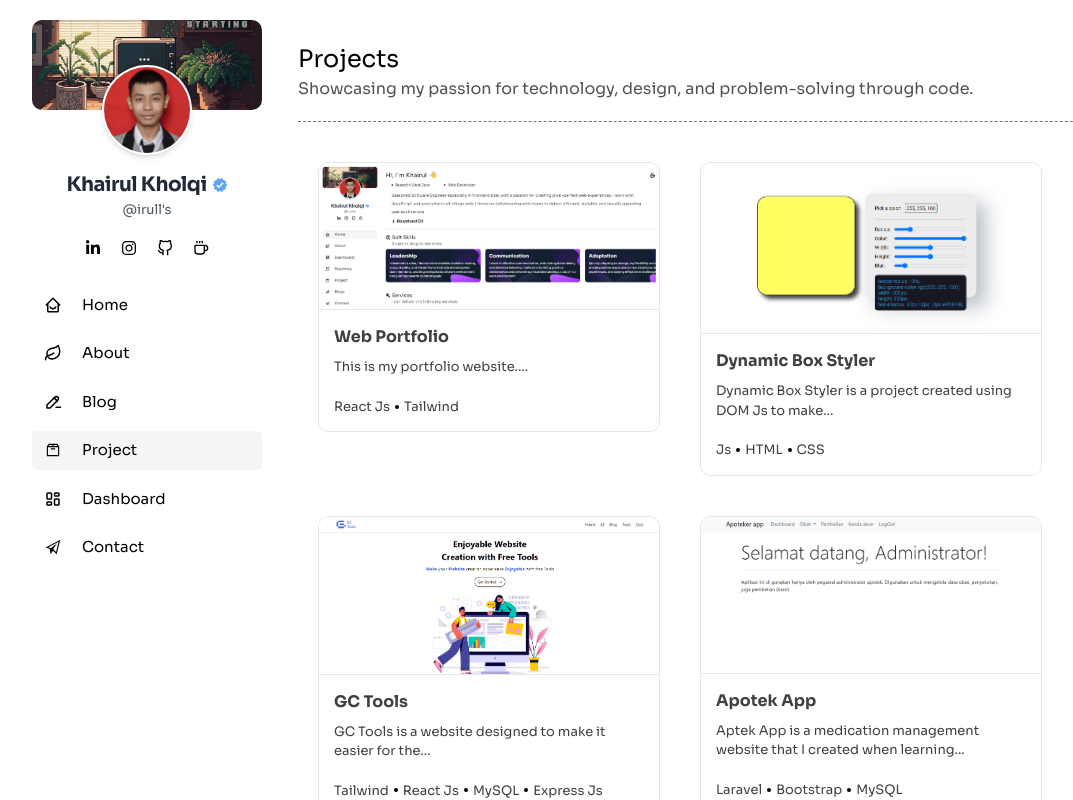
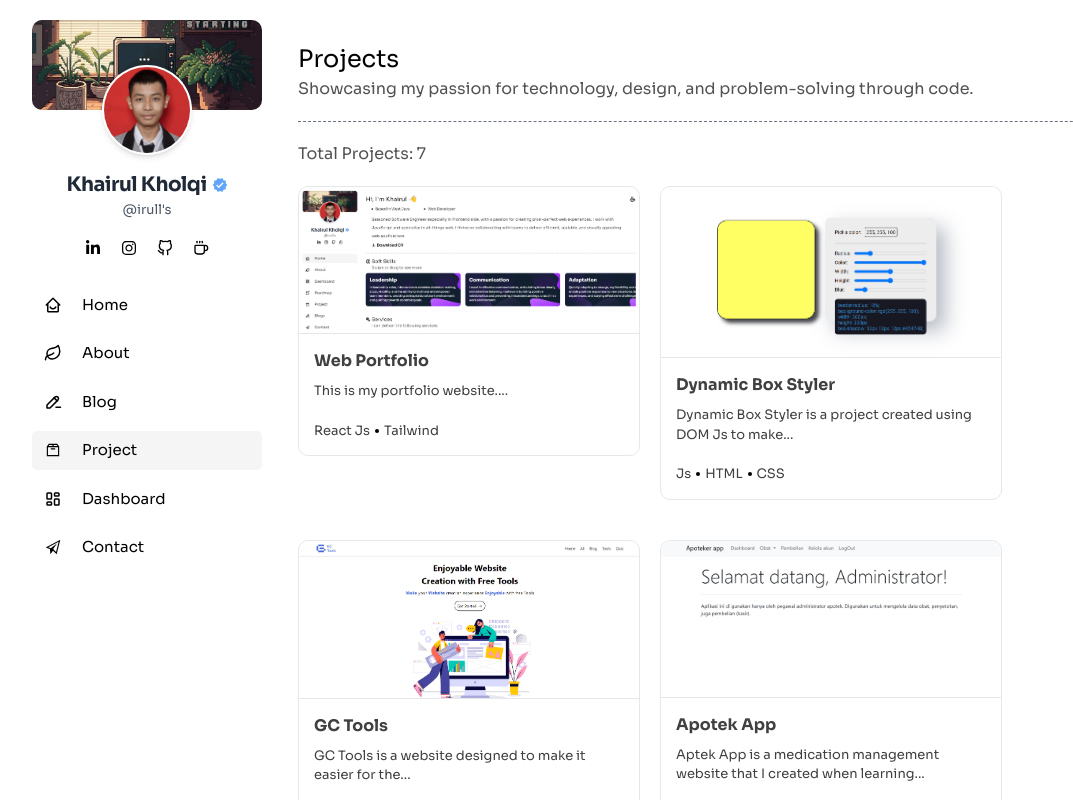
Before and after one commit to Muhammad-Khairul-Kholqi/MyPortfolio, a React (Vite) app: page /project in a window 1280 px wide. Shown: the whole page, without its empty margins (52-1125 px from the left). Built offline with nearby package versions, Linux system fonts and the light colour scheme.

Commit message:
add pagination & total certficate, project

```diff
--- a/src/Page/AboutMe/certifikate.jsx
+++ b/src/Page/AboutMe/certifikate.jsx
@@ -98,7 +98,6 @@ const Certifikate = () => {
     },
   ]);
 
-
   const [currentImageIndex, setCurrentImageIndex] = useState(0);
 
   return (
@@ -108,7 +107,7 @@ const Certifikate = () => {
           <PiCertificate className="text-[20px]" />
           <p className="font-medium text-[20px]">Certification</p>
         </div>
-        <p className="text-[#525252] text-[16px]">Certificate that I have received</p>
+        <p className="text-[#525252] text-[16px]">Total Certificates: {images.length}</p>
 
         <div className="flex justify-start gap-[30px] flex-wrap px-[20px]">
           <div className="p-4">
--- a/src/Page/Home/Data/services.jsx
+++ b/src/Page/Home/Data/services.jsx
@@ -1,22 +1,21 @@
 import { MdMiscellaneousServices } from "react-icons/md";
-import { FiMonitor } from "react-icons/fi";
+import { AiOutlineCode } from "react-icons/ai";
 import { LuPencilRuler } from "react-icons/lu";
 
 const Services = () => {
     const services = [
         {
-            icon: <FiMonitor />,
-            title: "Website Development",
+            icon: <AiOutlineCode className="text-[#ED6262]" />,
+            title: <span style={{ color: '#ED6262' }}>Website Development</span>,
             hashtags: ["#coding"],
             description: "Create stunning, easy-to-use frontend web applications using modern technologies."
         },
         {
-            icon: <LuPencilRuler />,
-            title: "UI Designer",
+            icon: <LuPencilRuler className="text-[#76D0EB]" />,
+            title: <span style={{ color: '#76D0EB' }}>UI Designer</span>,
             hashtags: ["#design"],
             description: "Provides a modern and responsive design across a variety of devices."
         },
-
     ];
 
     return (
@@ -29,7 +28,7 @@ const Services = () => {
 
             <div className="flex justify-start flex-wrap gap-[20px] mt-[20px] px-[20px]">
                 {services.map((service, index) => (
-                    <div key={index} className="p-[20px] border bg-[#FAFAFA] rounded-[10px] hover:shadow duration-500 cursor-default">
+                    <div key={index} className="p-[20px] border  rounded-[10px] hover:shadow duration-500 cursor-default">
                         <div className="flex gap-[5px] flex-wrap items-center">
                             {service.icon}
                             <p className="text-[16px]">{service.title}</p>
--- a/src/Page/Project/cardProject.jsx
+++ b/src/Page/Project/cardProject.jsx
@@ -3,7 +3,7 @@ import { Link } from 'react-router-dom';
 
 const CardProject = ({ project }) => {
   return (
-    <div className="mt-[40px] px-[20px]">
+    <div className="mt-[20px]">
       <Link to={`/project/${project.slug}`}>
         <div className="border rounded-[10px] hover:scale-105 duration-500 hover:shadow text-[#404040]">
           <div className="border-b">
--- a/src/Page/Project/project.jsx
+++ b/src/Page/Project/project.jsx
@@ -1,7 +1,7 @@
 import React, { useEffect, useState } from 'react';
 import CardProject from "./cardProject";
 import Footer from '../../Template/footer';
-import SearchProject from '../../Utils/searchProject';
+// import SearchProject from '../../Utils/searchProject';
 
 import schoolImage from '../../Assets/project/school.png';
 import GcTools from '../../Assets/project/gc.png';
@@ -19,7 +19,6 @@ const projectsData = [
     image: Portfolio,
     technology: ["React Js", "Tailwind"],
   },
-
   {
     slug: 'dynamic-box-styler',
     title: "Dynamic Box Styler",
@@ -27,7 +26,6 @@ const projectsData = [
     image: Box,
     technology: ["Js", "HTML", "CSS"],
   },
-
   {
     slug: 'gc-tools',
     title: "GC Tools",
@@ -35,7 +33,6 @@ const projectsData = [
     image: GcTools,
     technology: ["Tailwind", "React Js", "MySQL", "Express Js"],
   },
-
   {
     slug: 'apotek-aplication',
     title: "Apotek App",
@@ -43,7 +40,6 @@ const projectsData = [
     image: Apotek,
     technology: ["Laravel", "Bootstrap", "MySQL"],
   },
-
   {
     slug: 'daily-agenda',
     title: "Daily Agenda",
@@ -51,7 +47,6 @@ const projectsData = [
     image: Agenda,
     technology: ["Php", "Css", "MySQL"],
   },
-
   {
     slug: 'school-website',
     title: "Web School",
@@ -59,7 +54,6 @@ const projectsData = [
     image: schoolImage,
     technology: ["CSS", "PHP", "MySQL"],
   },
-
   {
     slug: 'battle-card-pokemon',
     title: "Battle Card Pokemon",
@@ -72,6 +66,8 @@ const projectsData = [
 const Project = () => {
     const [projects, setProjects] = useState([]);
     const [searchQuery, setSearchQuery] = useState('');
+    const [currentPage, setCurrentPage] = useState(1);
+    const projectsPerPage = 4; // Number of projects to display per page
 
     useEffect(() => {
         setProjects(projectsData);
@@ -80,6 +76,26 @@ const Project = () => {
     const filteredProjects = projects.filter(project =>
         project.title.toLowerCase().includes(searchQuery.toLowerCase())
     );
+
+    // Calculate the current projects to display
+    const indexOfLastProject = currentPage * projectsPerPage;
+    const indexOfFirstProject = indexOfLastProject - projectsPerPage;
+    const currentProjects = filteredProjects.slice(indexOfFirstProject, indexOfLastProject);
+
+    // Calculate total pages
+    const totalPages = Math.ceil(filteredProjects.length / projectsPerPage);
+
+    const handleNextPage = () => {
+        if (currentPage < totalPages) {
+            setCurrentPage(currentPage + 1);
+        }
+    };
+
+    const handlePreviousPage = () => {
+        if (currentPage > 1) {
+            setCurrentPage(currentPage - 1);
+        }
+    };
 
     return (
         <>
@@ -90,15 +106,35 @@ const Project = () => {
 
             <hr className="border-t border-dashed border-gray-500" />
 
+            <p className="text-[16px] text-[#525252] mt-[20px]">Total Projects: {projectsData.length}</p>
+
             {/* <div className="mt-[20px]">
               <SearchProject setSearchQuery={setSearchQuery} />
             </div> */}
 
-            <div className="project-list flex flex-wrap justify-start">
-                {filteredProjects.map((project) => (
+            <div className="project-list flex gap-[20px] flex-wrap justify-start">
+                {currentProjects.map((project) => (
                     <CardProject key={project.slug} project={project} />
                 ))}
             </div>
+
+            <div className="flex mt-[20px]">
+                <button
+                    onClick={handlePreviousPage}
+                    disabled={currentPage === 1}
+                    className="px-4 py-2 mx-2 border rounded disabled:opacity-50 hover:shadow"
+                >
+                    Previous
+                </button>
+                <button
+                    onClick={handleNextPage}
+                    disabled={currentPage === totalPages}
+                    className="px-4 py-2 mx-2 border rounded disabled:opacity-50 hover:shadow"
+                >
+                    Next
+                </button>
+            </div>
+
             <div className="mt-[50px]">
                 <Footer />
             </div>
```
